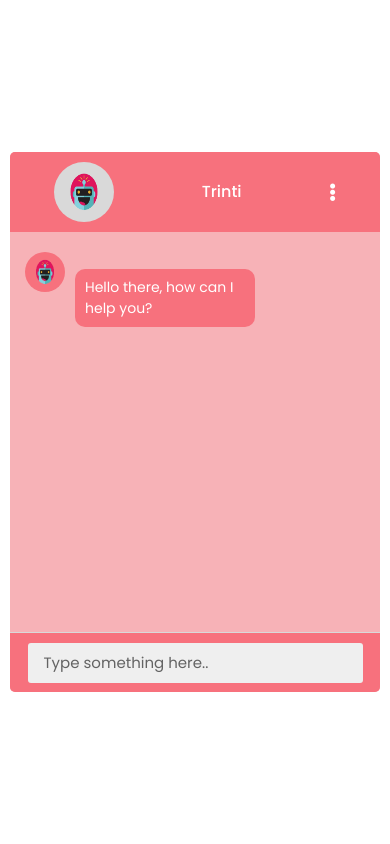
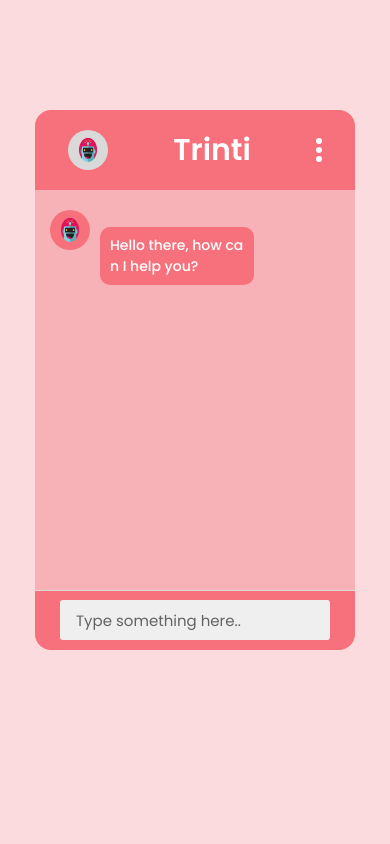
Before and after one commit to Shrit1401/CyberBuzzChatbot, a PHP site: page / in a window 390 px wide. Run offline with PHP 8.4, Linux system fonts and the light colour scheme.

Commit message:
Responsive

```diff
--- a/index.html
+++ b/index.html
@@ -17,9 +17,22 @@
             <div class="img">
                 <img src="images/triniti.png" alt="">
             </div>
-            <div class="title">Trinti</div>
+            <div class="title" style="
+            font-weight: 600;
+        ">Trinti</div>
             <div class="kebab">
-                <i class="fas fa-ellipsis-v"></i>
+                <div class="kebab">
+                    <figure></figure>
+                    <figure class="middle"></figure>
+                    <p class="cross">x</p>
+                    <figure></figure>
+                    <ul class="dropdown">
+                        <li><a href="http://www.g.com">About</a></li>
+                        <li><a href="http://www.g.com">Competetion</a></li>
+                        <!-- <li><a href="http://www.g.com">Design</a></li> -->
+                        <!-- <li><a href="http://www.g.com">Web Development</a></li> -->
+                    </ul>
+                </div>
             </div>
         </div>
         <div class="form">
@@ -31,6 +44,7 @@
                     <p>Hello there, how can I help you?</p>
                 </div>
             </div>
+
         </div>
         <div class="typing-field">
             <div class="input-data">
@@ -40,6 +54,19 @@
         </div>
     </div>
 
+    <script>
+        var kebab = document.querySelector('.kebab'),
+            middle = document.querySelector('.middle'),
+            cross = document.querySelector('.cross'),
+            dropdown = document.querySelector('.dropdown');
+
+        kebab.addEventListener('click', function () {
+            middle.classList.toggle('active');
+            cross.classList.toggle('active');
+            dropdown.classList.toggle('active');
+        })
+    </script>
+
 </body>
 
 </html>
--- a/old/styles.css
+++ b/old/styles.css
@@ -149,3 +149,5 @@ html,body{
 .typing-field .input-data button:hover{
     background: #006fef;
 }
+
+/* ke */
--- a/styles.css
+++ b/styles.css
@@ -9,9 +9,12 @@
 
 html,
 body {
-    display: grid;
-    height: 100%;
-    place-items: center;
+    background-color: #fbdbdd;
+    display: flex;
+    justify-content: center;
+    align-items: center;
+    height: 90vh;
+    /*it's not in center since it's a rectange */
 }
 
 ::selection {
@@ -38,11 +41,13 @@ body {
 
 
 .wrapper {
-    width: 370px;
+    width: 500px;
     background: #F7B2B7;
-    border-radius: 5px;
+    border-radius: 20px;
     border-top: 0px;
 }
+
+
 
 .header {
     background: #F7717D;
@@ -50,7 +55,7 @@ body {
     padding: 10px 0px;
     justify-content: space-around;
     align-items: center;
-    border-radius: 5px 5px 0 0;
+    border-radius: 16px 16px 0 0;
 
 }
 
@@ -59,7 +64,8 @@ body {
     width: 60px;
     color: #fff;
     text-align: center;
-    line-height: 40px;
+    display: flex;
+    justify-content: center;
     border-radius: 50%;
     font-size: 18px;
     background: #d9d9d9;
@@ -77,6 +83,8 @@ body {
 }
 
 .wrapper .title {
+    font-size: 30px;
+    font-weight: bold;
     color: #fff;
     font-weight: 500;
     line-height: 60px;
@@ -128,6 +136,7 @@ body {
     border-radius: 10px;
     padding: 8px 10px;
     font-size: 14px;
+    font-weight: 500;
     word-break: break-all;
 }
 
@@ -144,12 +153,12 @@ body {
     justify-content: space-evenly;
     background: #F7717D;
     border-top: 1px solid #d9d9d9;
-    border-radius: 0 0 5px 5px;
+    border-radius: 0 0 16px 16px;
 }
 
 .wrapper .typing-field .input-data {
     height: 40px;
-    width: 335px;
+    width: 450px;
     position: relative;
 }
 
@@ -205,3 +214,148 @@ body {
 .typing-field .input-data button:hover {
     background: #F7B2B7;
 }
+
+.kebab {
+    cursor: pointer;
+    position: relative;
+}
+
+.kebab figure {
+    width: 6px;
+    height: 6px;
+    border-radius: 5px;
+    background: #fff;
+    margin: 3px 0;
+}
+
+.middle {
+    transition: all 0.25s cubic-bezier(0.72, 1.2, 0.71, 0.72);
+    transform: scale(1);
+    position: relative;
+    box-shadow: 0 0.1px 0.1px 0 rgba(0, 0, 0, 0.16), 0 0.1px 0.3px 0 rgba(0, 0, 0, 0.12);
+    -webkit-filter: blur(0.1px);
+    filter: blur(0.1px);
+}
+
+.middle.active {
+    transform: scale(4.5);
+    transition: all 0.25s cubic-bezier(0.32, 2.04, 0.85, 0.54);
+    box-shadow: 0 0.1px 0.1px 0 rgba(0, 0, 0, 0.16), 0 0.1px 0.3px 0 rgba(0, 0, 0, 0.12);
+}
+
+.cross {
+    position: absolute;
+    top: 50%;
+    left: 50%;
+    transform: translate(-50%, -50%) scale(0);
+    margin-top: -1px;
+    color: black;
+    transition: all 0.2s cubic-bezier(0.72, 1.2, 0.71, 0.72);
+    font-size: 22px;
+    user-select: none;
+}
+
+.cross.active {
+    transform: translate(-50%, -50%) scale(1);
+    transition: all 0.15s cubic-bezier(0.32, 2.04, 0.85, 0.54);
+}
+
+.kebab a,
+li {
+    color: #6b6b6b;
+    text-decoration: none;
+}
+
+.nav {
+    margin-left: 20%;
+}
+
+.nav>li {
+    display: inline-block;
+    padding: 1em 18px;
+    cursor: pointer;
+}
+
+.nav>li:hover {
+    background: #ebebeb;
+}
+
+.dropdown {
+    border-radius: 16px;
+    position: absolute;
+    right: 0;
+    top: 3em;
+    transition: all 0.25s ease-out;
+    transform: scale(0);
+    background-color: #fff;
+    transform-origin: 100% 0;
+    box-shadow: 0 2px 4px 0 rgba(0, 0, 0, 0.16), 0 2px 8px 0 rgba(0, 0, 0, 0.12);
+}
+
+.dropdown li {
+    display: block;
+    width: 100%;
+}
+
+.dropdown li a {
+    width: 100%;
+    padding: 1em 18px;
+    display: inline-block;
+    white-space: pre;
+    box-sizing: border-box;
+}
+
+.dropdown li a:hover {
+    background: #ebebeb;
+    border-radius: 16px;
+}
+
+.dropdown:hover ul {
+    transform: scale(1);
+}
+
+.dropdown.active {
+    transform: scale(1);
+    transition: all 0.25s cubic-bezier(0.5, 1.8, 0.9, 0.8);
+}
+
+/* responsive */
+@media only screen and (max-width: 746px) {
+    .wrapper {
+        width: 400px;
+    }
+
+    .wrapper .typing-field .input-data {
+        width: 350px;
+    }
+
+    .img {
+        height: 55px;
+        width: 55px;
+    }
+
+    .img img {
+        height: 55px;
+        width: 55px;
+    }
+}
+
+@media only screen and (max-width: 414px) {
+    .wrapper {
+        width: 320px;
+    }
+
+    .wrapper .typing-field .input-data {
+        width: 270px;
+    }
+
+    .img {
+        height: 40px;
+        width: 40px;
+    }
+
+    .img img {
+        height: 40px;
+        width: 40px;
+    }
+}
```
Also changed, not shown: images/bg.jpg (added), old/main.js (line endings or trailing spaces).
